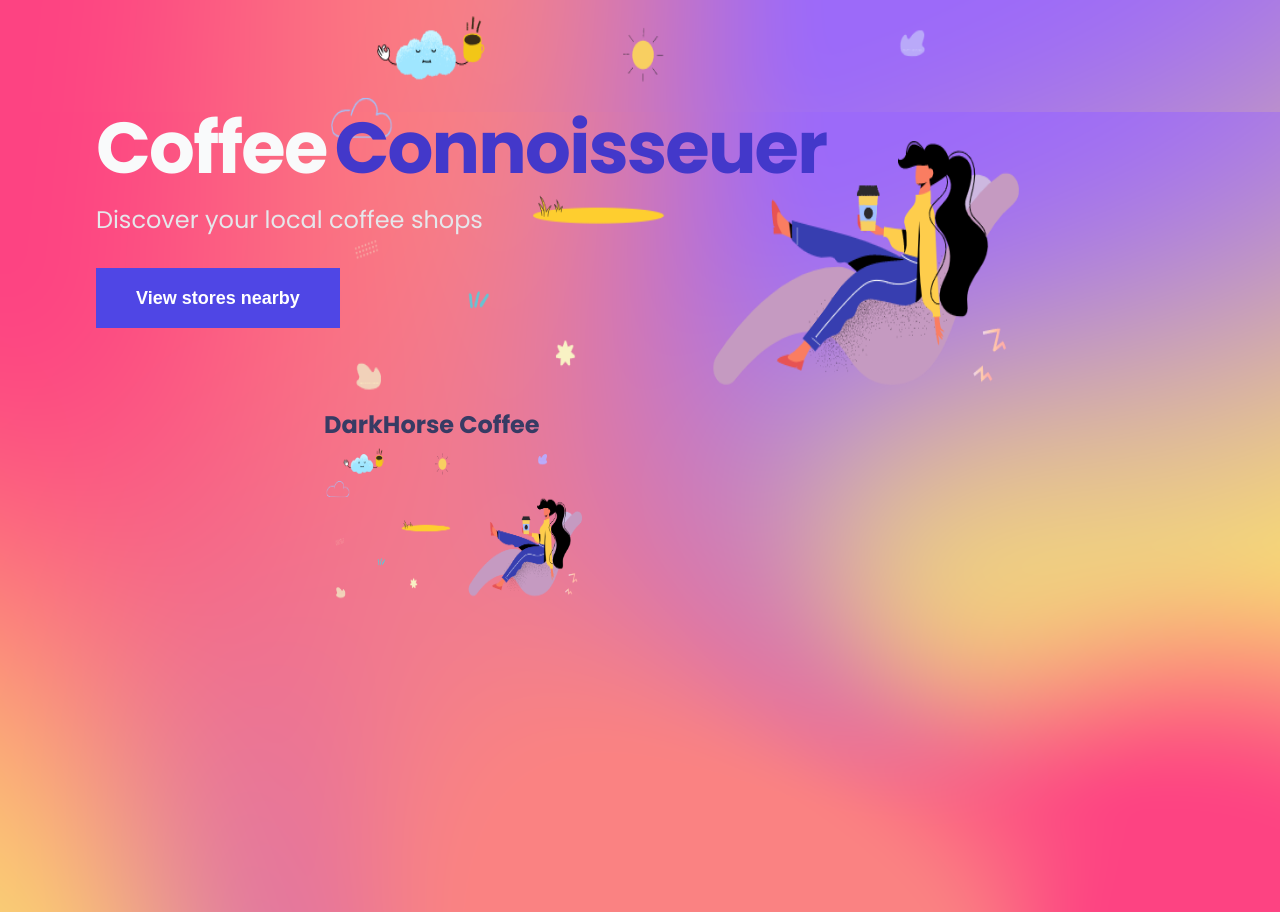
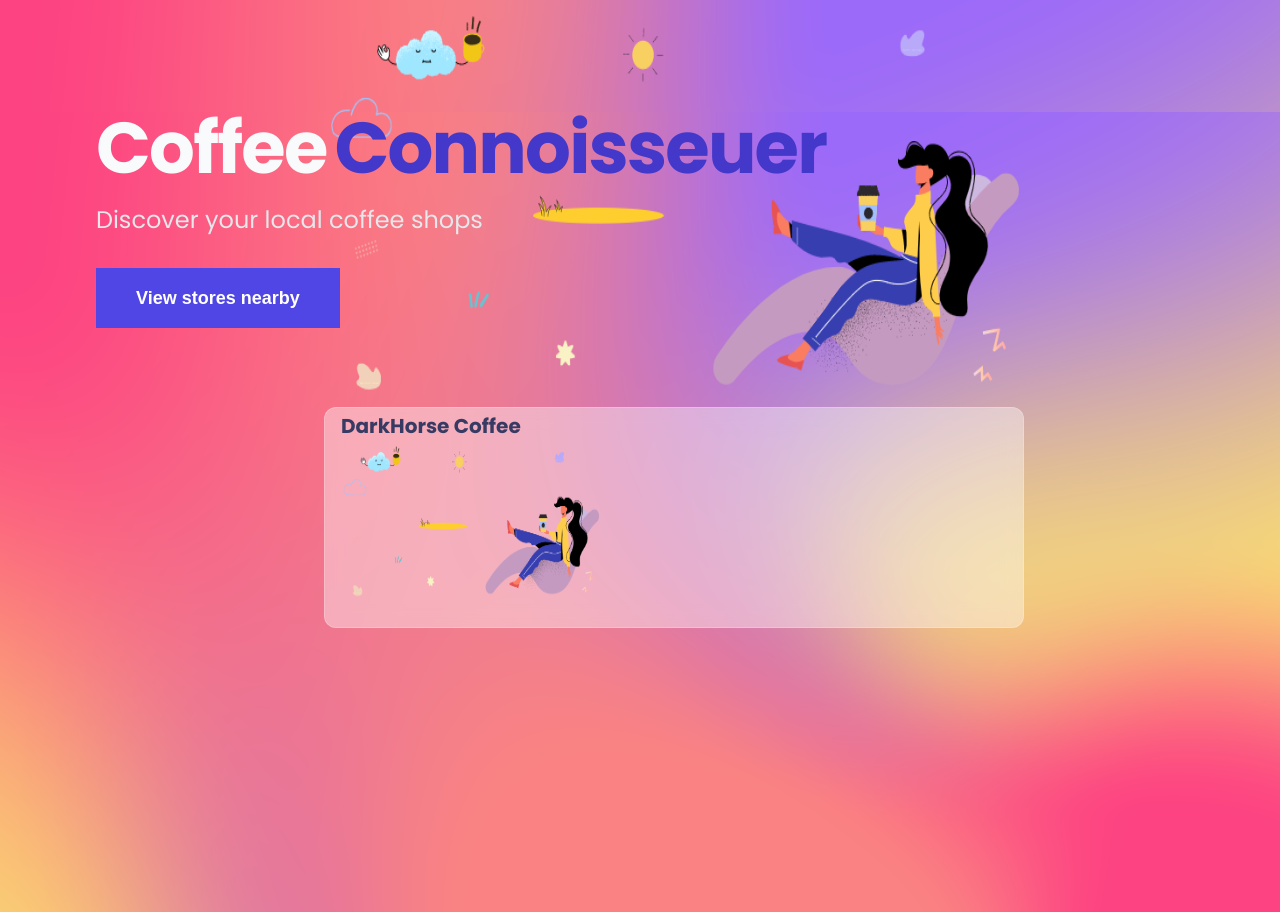
Before and after one commit to rnldvrgl/discover-coffee-stores, a Next.js app: page / in a window 1280 px wide. Built offline with nearby package versions, Linux system fonts and the light colour scheme.

Commit message:
done card component styling

```diff
--- a/components/card.js
+++ b/components/card.js
@@ -1,12 +1,20 @@
 import Link from "next/link";
 import Image from "next/image";
+import styles from "./card.module.css"
+import cls from "classnames"
 
 const Card = (props) => {
     return (
-        <Link href={props.href}>
-            <h2>{props.name}</h2>
-            <Image src={props.imgUrl} width={260} height={160} />
-        </Link>
+        <Link href={props.href} className={styles.cardLink}>
+            <div className={cls("glass", styles.container)}>
+                <div className={styles.cardHeadWrapper} >
+                    <h2 className={styles.cardHeader} >{props.name}</h2>
+                </div>
+                <div className={styles.cardHeadWrapper} >
+                    <Image src={props.imgUrl} width={260} height={160} className={styles.cardImage} />
+                </div>
+            </div>
+        </Link >
     )
 }
 
--- a/components/card.module.css
+++ b/components/card.module.css
@@ -0,0 +1,56 @@
+.cardLink {
+  margin: auto;
+  --tw-shadow: 0 20px 25px -5px rgba(0, 0, 0, 0.1),
+    0 10px 10px -5px rgba(0, 0, 0, 0.04);
+  box-shadow: 0 0 transparent, 0 0 #0000, 0 0 transparent, 0 0 #0000,
+    0 0 transparent;
+
+  border-color: var(--text-white-100);
+  border-radius: 0.75rem /* 12px */;
+}
+
+.container {
+  border-radius: 0.75rem /* 12px */;
+  padding-top: 0.25rem /* 4px */;
+  padding-bottom: 0.25rem /* 4px */;
+  padding-bottom: 1.25rem /* 20px */;
+  padding-left: 1rem /* 16px */;
+  padding-right: 1rem /* 16px */;
+
+  backdrop-filter: blur(10px);
+}
+
+.cardHeaderWrapper {
+  margin-top: 0.75rem /* 12px */;
+  margin-bottom: 0.75rem /* 12px */;
+}
+
+.cardHeader {
+  text-overflow: ellipsis;
+  white-space: nowrap;
+  font-size: 1.25rem /* 20px */;
+  line-height: 1.75rem /* 28px */;
+  font-weight: 800;
+  overflow: hidden;
+  width: 16rem /* 256px */;
+}
+
+.cardImageWrapper {
+  color: var(--text-white-100);
+}
+
+.cardImage {
+  border-radius: 0.75rem /* 12px */;
+}
+
+@media (min-width: 1024px) {
+  .cardHeader {
+    width: 16rem /* 256px */;
+  }
+}
+
+@media (min-width: 768px) {
+  .cardHeader {
+    width: 16rem /* 256px */;
+  }
+}
--- a/package.json
+++ b/package.json
@@ -10,6 +10,7 @@
   },
   "dependencies": {
     "autoprefixer": "10.4.14",
+    "classnames": "^2.3.2",
     "eslint": "8.39.0",
     "eslint-config-next": "13.3.1",
     "next": "13.3.1",
--- a/styles/globals.css
+++ b/styles/globals.css
@@ -42,6 +42,19 @@ a {
   box-sizing: border-box;
 }
 
+/* glass-morphism */
+.glass {
+  background: hsla(0, 0%, 100%, 0.4);
+  -webkit-backdrop-filter: blur(10px);
+  backdrop-filter: blur(10px);
+  border: 1px solid hsla(0, 0%, 100%, 0.2);
+}
+
+.glass:hover {
+  background: hsla(0, 0%, 100%, 0.7);
+  border: 1px solid #fff;
+}
+
 p {
   font-weight: 500;
 }
```
Also changed, not shown: 1 other file (tests, documents, lock files or other folders).
